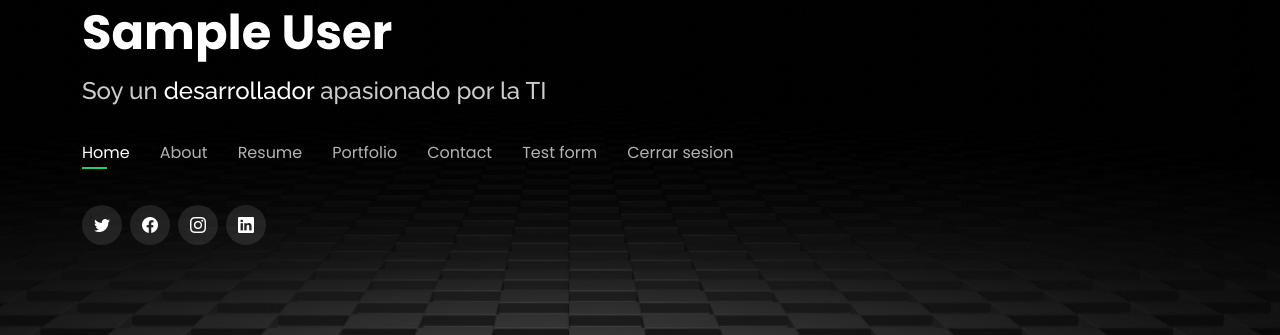
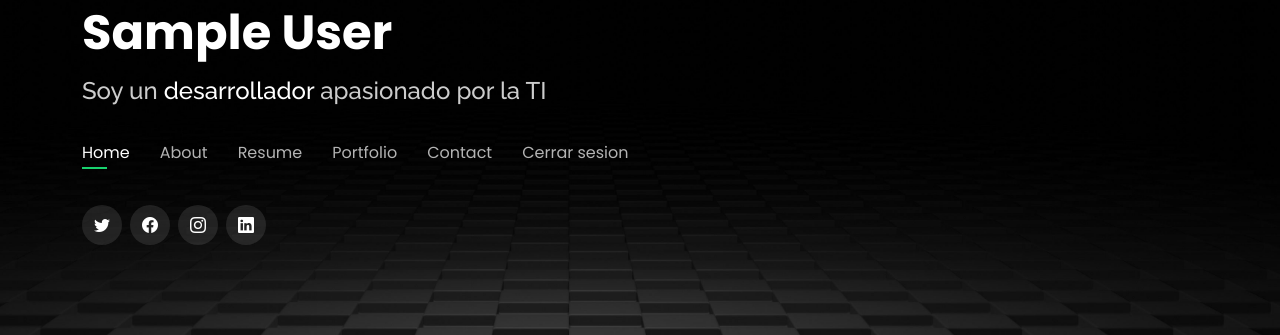
Before and after one commit to starkymc/Portafolio, a Django app: page /profile/ in a window 1280 px wide. Shown: the part 273-608 px from the top of the page. Run offline with Django 4.2, Linux system fonts and the light colour scheme; the visitor is signed in with stand-in values (Sample User, id 1); data that the repository does not hold is empty; some libraries are stand-ins or nearby versions.

Commit message:
Update index.html

```diff
--- a/portafoliopersonal/templates/index.html
+++ b/portafoliopersonal/templates/index.html
@@ -76,7 +76,6 @@
 
 
           {% if user.is_authenticated %}
-            <li><a class="nav-link" href="#testform">Test form</a></li>
             <li><a class="nav-link" href="/signoutx">Cerrar sesion</a></li>
           {% else %}
             <li><a class="nav-link" href="/">Login</a></li>
```
